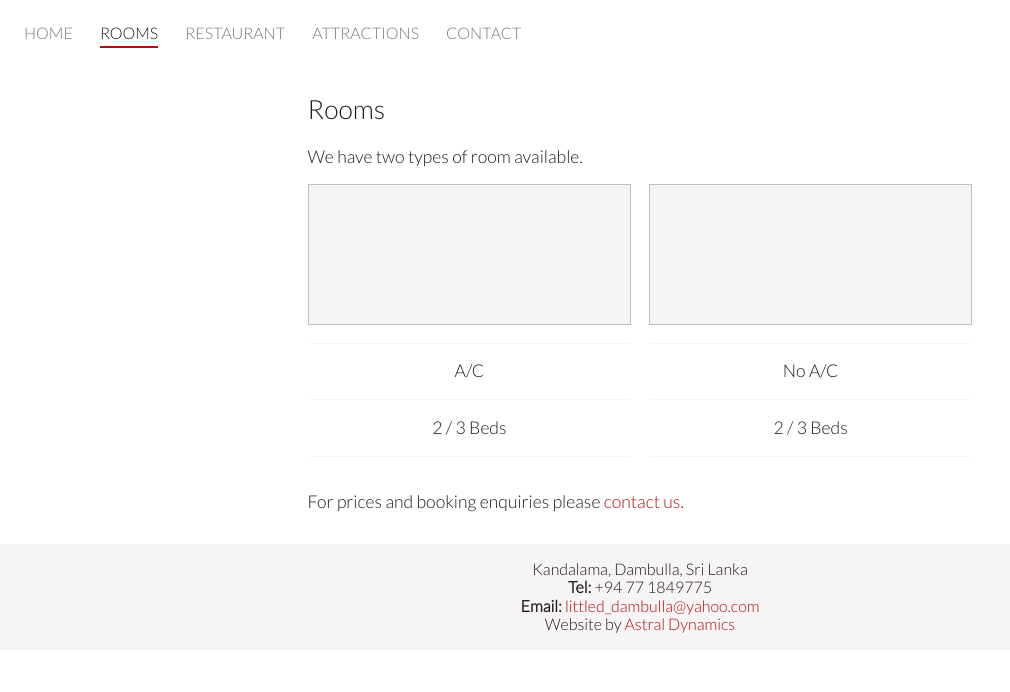
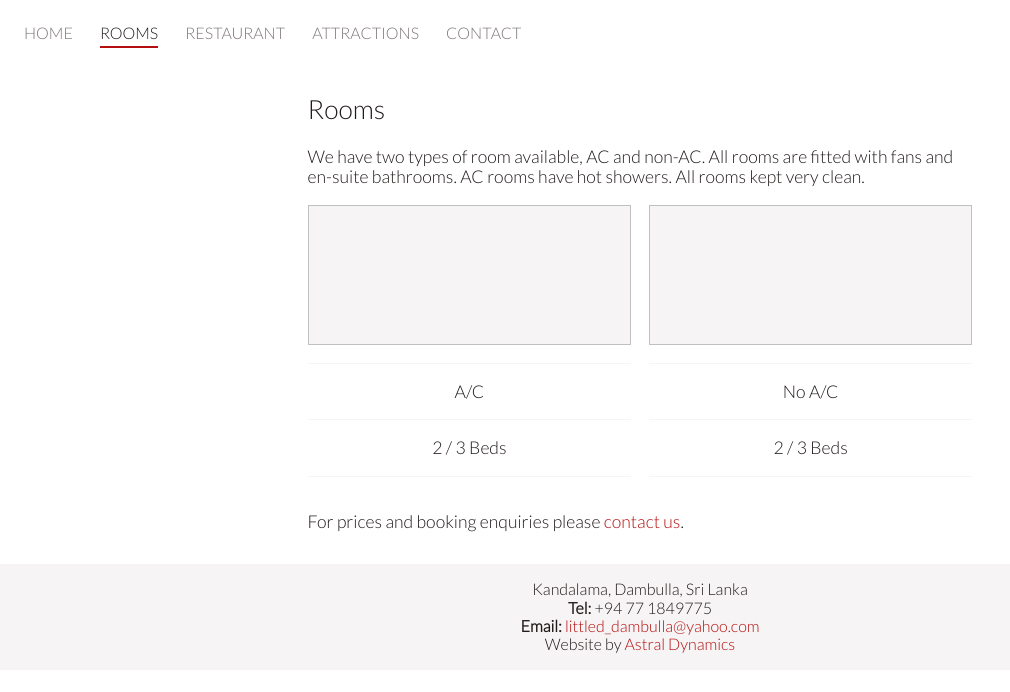
Before and after one commit to AstralDynamics/www-little-dream, a Jekyll site: the page built from rooms.html, in a window 1280 px wide. Shown: the top 692 px of the page, without its empty margins (0-1010 px from the left). Built offline with Jekyll 4.4.1, drawn with Linux system fonts in a browser that asks for light colours; nearby versions of some CDN libraries.

Commit message:
improved room

```diff
--- a/rooms.html
+++ b/rooms.html
@@ -10,7 +10,9 @@ icon: bed
   <div class='grid__row'>
     <div class='grid__column grid__column--12'>
       <h2>Rooms</h2>
-      We have two types of room available.
+      We have two types of room available, AC and non-AC. All rooms are fitted
+      with fans and en-suite bathrooms. AC rooms have hot showers. All rooms
+      kept very clean.
     </div>
   </div>
   <div class='grid__row pricing'>
```
